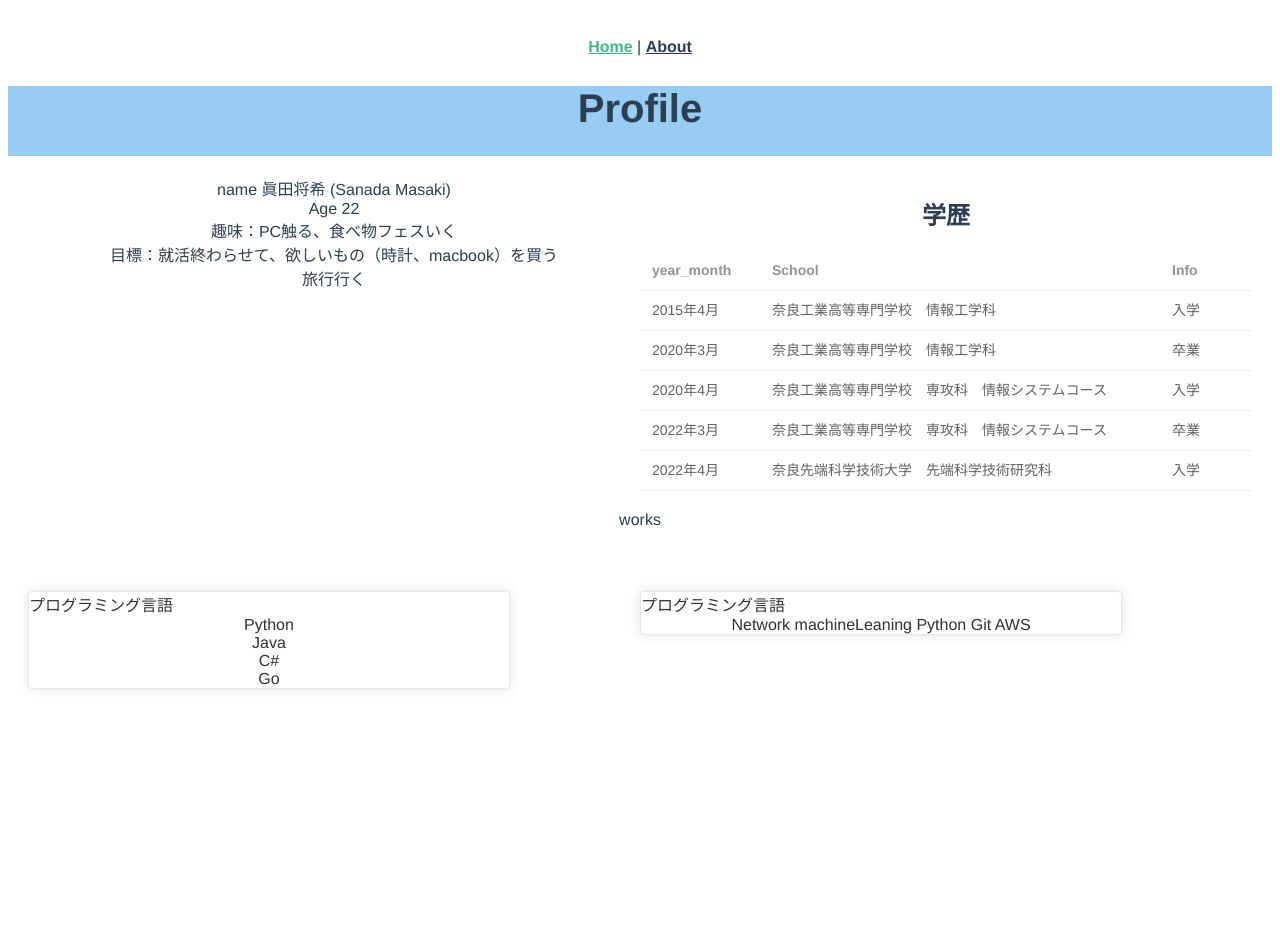
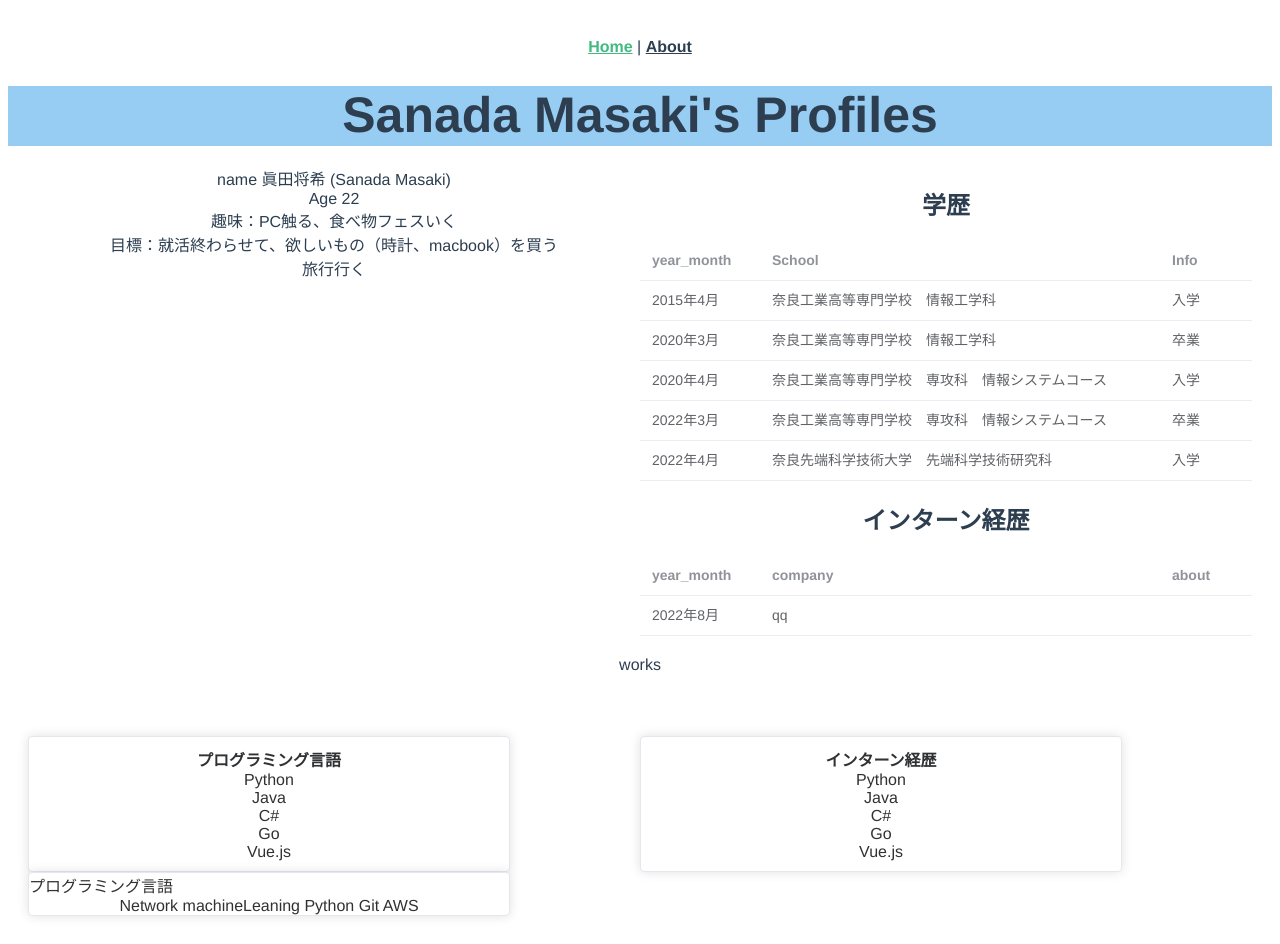
Before and after one commit to masaki12-s/portfolio, a Vue app: page / in a window 1280 px wide. Before the commit the page ends 800 px from the top, so only its background shows below. Built offline with nearby package versions, Linux system fonts and the light colour scheme.

Commit message:
少し変更

```diff
--- a/src/views/HomeView.vue
+++ b/src/views/HomeView.vue
@@ -23,11 +23,7 @@ export default {
 
 <style>
 
-.profile {
-  font-size: 40px;
-  background-color: #97cdf3;
-  font-weight: bold;
-}
+
 .skill {
   background-color: #97cdf3;
   height:50px;
--- a/src/views/Profile.vue
+++ b/src/views/Profile.vue
@@ -1,6 +1,6 @@
 <template>
     <el-container>
-        <el-header class="profile" height=70px>Profile</el-header>
+        <el-header class="profile" height>Sanada Masaki's    Profiles</el-header>
             <el-main>
                 <el-row>
                     <el-col :span="12"><div class="grid-content ep-bg-purple-dark" />
@@ -14,10 +14,16 @@
                     <el-col :span="12">
                         <div class="grid-content ep-bg-purple-dark" />
                         <h2> 学歴　</h2>
-                            <el-table :data="tableData" style="width: 100%" >
+                            <el-table :data="tableData" style="width: 120%" >
                                 <el-table-column prop="year_month" label="year_month" width="120" />
                                 <el-table-column prop="school" label="School" width="400" />
-                                <el-table-column prop="info" label="Info" />
+                                <el-table-column prop="info" label="Info"  />
+                            </el-table>
+                        <h2> インターン経歴 </h2>
+                            <el-table :data="intern" style="width: 100%" >
+                                <el-table-column prop="year_month" label="year_month" width="120" />
+                                <el-table-column prop="company" label="company" width="400" />
+                                <el-table-column prop="about" label="about" />
                             </el-table>
                     </el-col>
                 </el-row>
@@ -25,8 +31,24 @@
       </el-container>
 </template>
 
+<style scoped>
+.profile {
+  font-size: 50px;
+  background-color: #97cdf3;
+  font-weight: bold;
+}
+</style>
 
-  <script lang="ts" setup>
+<script lang="ts" setup>
+import internal from 'stream';
+
+  const intern = [
+    {
+      company:'qq',
+      year_month:'2022年8月',
+      about:"",
+    }
+  ]
   const tableData = [
     {
       year_month: '2015年4月',
--- a/src/views/Works.vue
+++ b/src/views/Works.vue
@@ -5,15 +5,28 @@
     <el-main>
         <el-row>
             <el-col :span="12">
-                <el-card class="box-card" :body-style="{ padding: '0px' }">
-                    <div class="card-header">
-                        <span>プログラミング言語</span>
-                    </div>
+                <el-card class="box-card" :body-style="{ padding: '10px' }">
+                  <b>プログラミング言語</b>
+
                     <div>
                         Python <br>
                         Java <br>
                         C# <br>
                         Go <br>
+                        Vue.js <br>
+                    </div>
+                </el-card>
+            </el-col>
+            <el-col :span="12">
+                <el-card class="box-card" :body-style="{ padding: '10px' }">
+                  <b>インターン経歴</b>
+
+                    <div>
+                        Python <br>
+                        Java <br>
+                        C# <br>
+                        Go <br>
+                        Vue.js <br>
                     </div>
                 </el-card>
             </el-col>
```
